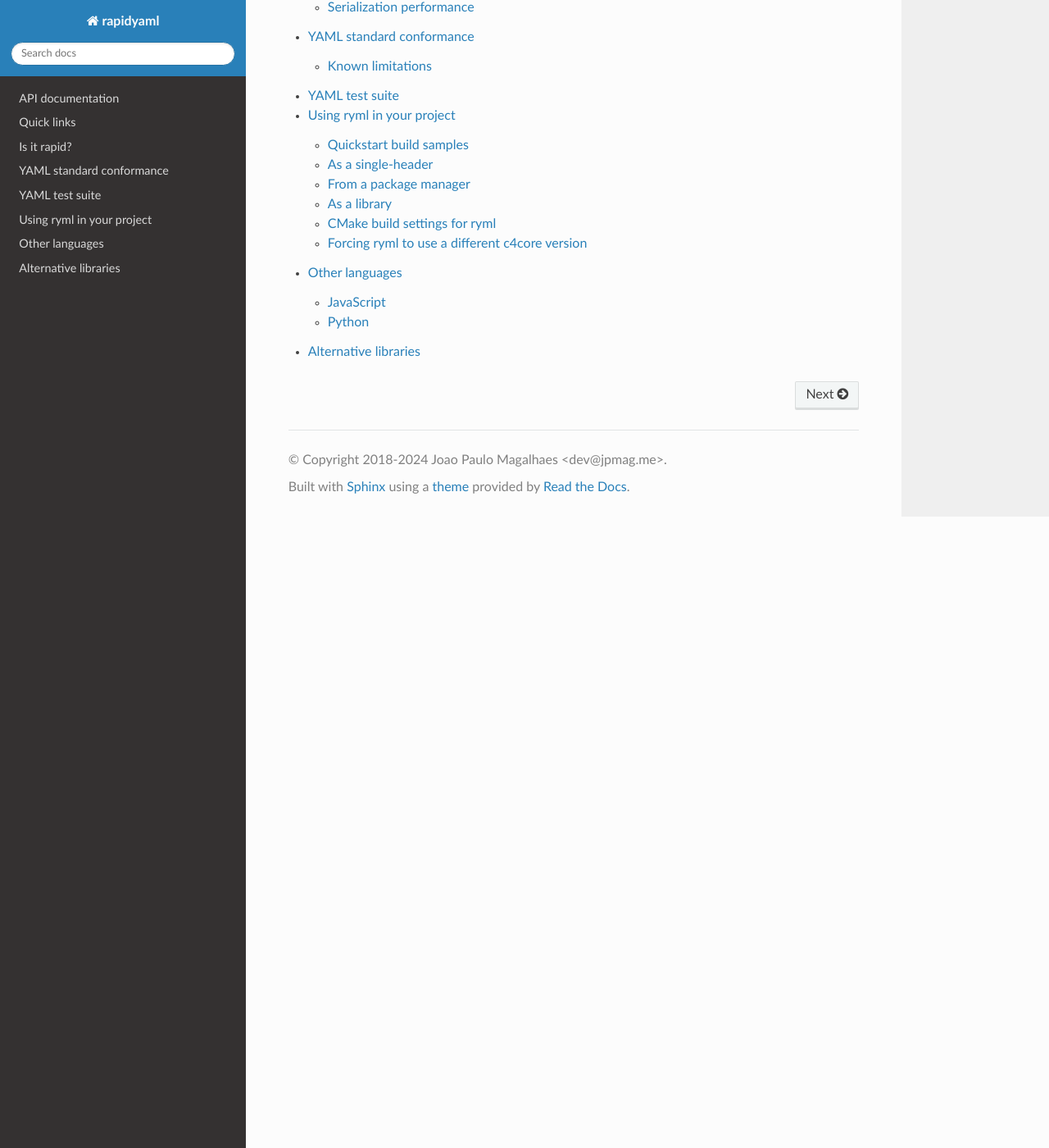
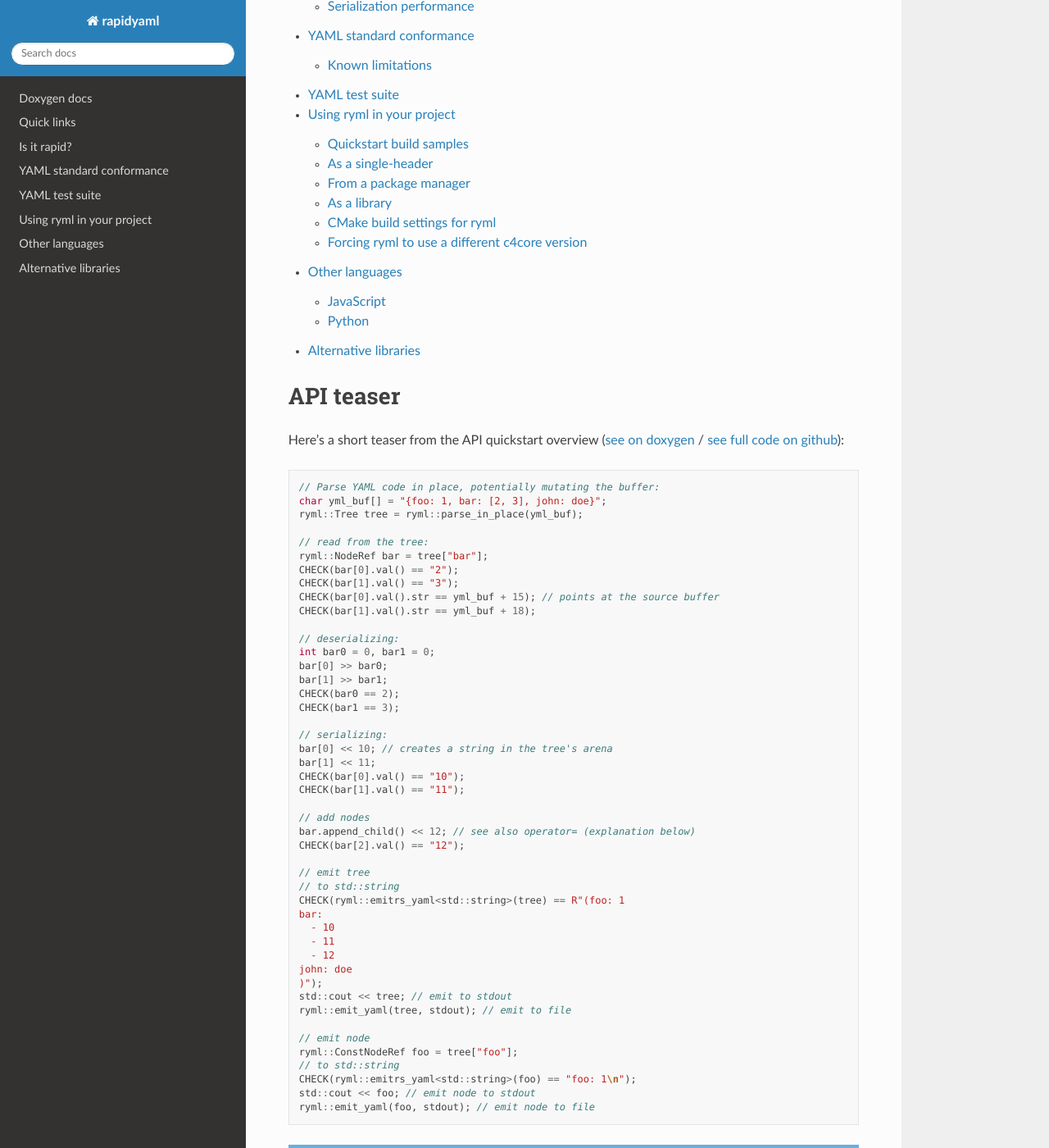
Before and after one commit to biojppm/rapidyaml, a Sphinx documentation site: the page built from doc/index.rst, in a window 1280 px wide and 1400 px high, scrolled down 1157 px. Shown: the whole window at 82% size. Built offline with Sphinx 7.4.7 and the Read the Docs theme 2.0.0, drawn with Linux system fonts in a browser that asks for light colours; some of the changed text lies outside the part shown.

Commit message:
Improve doxygen docs

```diff
--- a/doc/index.rst
+++ b/doc/index.rst
@@ -12,17 +12,17 @@ and eat it too. Being rapid is definitely NOT the same as being
 unpractical, so ryml was written with easy AND efficient usage in
 mind.
 
-ryml is available as a single header file, or it can be used as a
-simple library with cmake -- both separately (ie
-build -> install -> ``find_package()``) or together with your project (ie with
+ryml is available both as a single header file, or as a simple library
+with cmake -- both separately (ie build -> install ->
+``find_package()``) or together with your project (ie with
 ``add_subdirectory()``). (See below for examples).
 
 ryml can use custom global and per-tree memory allocators and error
 handler callbacks, and is exception-agnostic. ryml provides a default
 implementation for the allocator (using ``std::malloc()``) and error
-handlers (using either exceptions, ``longjmp()`` or ``std::abort()``),
-but you can opt out of and provide your own memory allocation and
-error callbacks.
+handlers (using either exceptions or ``std::abort()``), but you can
+opt out the default implementation and provide your own memory
+allocation and error callbacks.
 
 For maximum portability, ryml does not depend on the STL, ie, it does
 not use any std container as part of its data structures. But ryml can
@@ -53,10 +53,78 @@ Table of contents
 .. toctree::
    :maxdepth: 3
 
-   ./sphinx_api_documentation
+   Doxygen docs <doxygen/index.html#http://>
    ./sphinx_quicklinks
    ./sphinx_is_it_rapid
    ./sphinx_yaml_standard
    ./sphinx_using
    ./sphinx_other_languages
    ./sphinx_alternative_libraries
+
+
+API teaser
+==========
+
+Here's a short teaser from the API quickstart overview (`see on
+doxygen <doxygen/group__doc__quickstart.html>`_ / `see full code on
+github
+<https://github.com/biojppm/rapidyaml/blob/v0.5.0/samples/quickstart.cpp>`_):
+
+.. code-block:: c++
+
+    // Parse YAML code in place, potentially mutating the buffer:
+    char yml_buf[] = "{foo: 1, bar: [2, 3], john: doe}";
+    ryml::Tree tree = ryml::parse_in_place(yml_buf);
+
+    // read from the tree:
+    ryml::NodeRef bar = tree["bar"];
+    CHECK(bar[0].val() == "2");
+    CHECK(bar[1].val() == "3");
+    CHECK(bar[0].val().str == yml_buf + 15); // points at the source buffer
+    CHECK(bar[1].val().str == yml_buf + 18);
+
+    // deserializing:
+    int bar0 = 0, bar1 = 0;
+    bar[0] >> bar0;
+    bar[1] >> bar1;
+    CHECK(bar0 == 2);
+    CHECK(bar1 == 3);
+
+    // serializing:
+    bar[0] << 10; // creates a string in the tree's arena
+    bar[1] << 11;
+    CHECK(bar[0].val() == "10");
+    CHECK(bar[1].val() == "11");
+
+    // add nodes
+    bar.append_child() << 12; // see also operator= (explanation below)
+    CHECK(bar[2].val() == "12");
+
+    // emit tree
+    // to std::string
+    CHECK(ryml::emitrs_yaml<std::string>(tree) == R"(foo: 1
+    bar:
+      - 10
+      - 11
+      - 12
+    john: doe
+    )");
+    std::cout << tree; // emit to stdout
+    ryml::emit_yaml(tree, stdout); // emit to file
+
+    // emit node
+    ryml::ConstNodeRef foo = tree["foo"];
+    // to std::string
+    CHECK(ryml::emitrs_yaml<std::string>(foo) == "foo: 1\n");
+    std::cout << foo; // emit node to stdout
+    ryml::emit_yaml(foo, stdout); // emit node to file
+
+
+.. note::
+   Please refer to the `Doxygen documentation
+   <./doxygen/index.html>`_, and read the `overview sample
+   <doxygen/group__doc__quickstart.html#ga1118e0fb55403d0e061626cf8a07cc0c>`_;
+   this will quickly teach you the basic concepts and caveats, which
+   will save you a lot of time.
+
+.. include:: sphinx_try_quickstart.rst
--- a/doc/sphinx_quicklinks.rst
+++ b/doc/sphinx_quicklinks.rst
@@ -8,6 +8,8 @@ Quick links
   * `Issues <https://github.com/biojppm/rapidyaml/issues>`_
 
   * `Pull Requests <https://github.com/biojppm/rapidyaml/pull>`_
+
+  * `Kanban board <https://github.com/biojppm/rapidyaml/projects/1>`_
 
 * Latest release: `0.5.0 <https://github.com/biojppm/rapidyaml/releases/tag/v0.5.0>`_
 
```
Also changed, not shown: README.md (+3 -3 lines), doc/doxy_main.md (+1 -19 lines), doc/sphinx_api_documentation.rst (deleted, +0 -52 lines), doc/sphinx_is_it_rapid.rst (+27 -22 lines), 3 other files.
